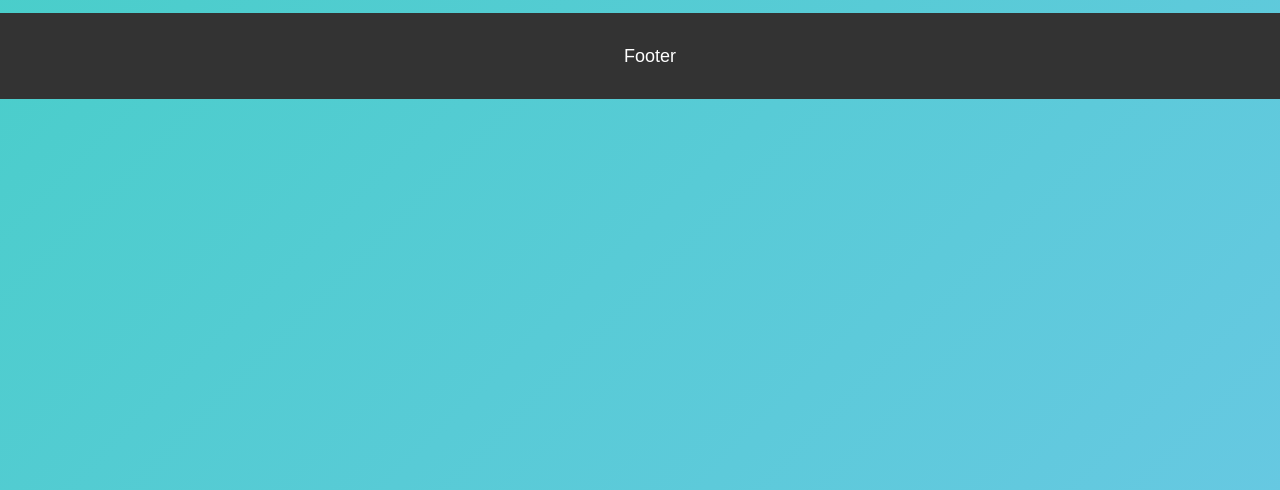
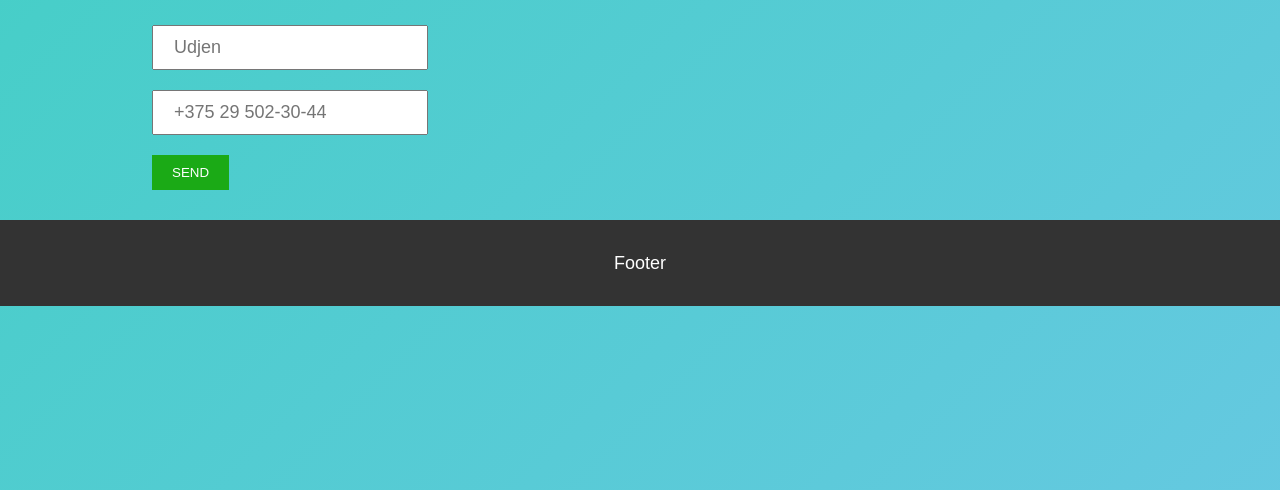
Before and after one commit to UdjenKL/festive_cocktail, a plain HTML site: page pages/page4.html in a window 1280 px wide. Shown: the part 310-800 px from the top of the page. Drawn offline with Linux system fonts and the light colour scheme.

Commit message:
fix: Add contacts

```diff
--- a/css/style.css
+++ b/css/style.css
@@ -116,7 +116,21 @@ p {
   width: calc(25% - 20px - 4px);
   margin: 10px;
 }
-
+.main .contact_form .field {
+  margin-bottom: 20px;
+}
+.main .contact_form input {
+  font-size: 18px;
+  padding: 10px 20px;
+}
+.main .contact_form .button {
+  border: 0;
+  background-color: #1baa16;
+  color: white;
+  padding: 10px 20px;
+  cursor: pointer;
+  text-transform: uppercase;
+}
 .footer {
   background-color: #333;
   color: #fff;
--- a/pages/page4.html
+++ b/pages/page4.html
@@ -41,11 +41,16 @@
       </nav>
       <main class="main">
         <div class="container">
-            <img class="align-left" src="./images/1.png" alt="">
-          <p>
-
-          </p>
-
+          <h1>Contacts</h1>
+          <form class="contact_form">
+          <div class="field">
+            <input placeholder="Udjen" type="text" name="firstname"/>
+          </div>
+          <div class="field">
+            <input placeholder="+375 29 502-30-44" type="tel" name="phone">
+          </div>
+          <button class="button">Send</button>
+        </form>
         </div>
       </main>
       <footer class="footer">
```
